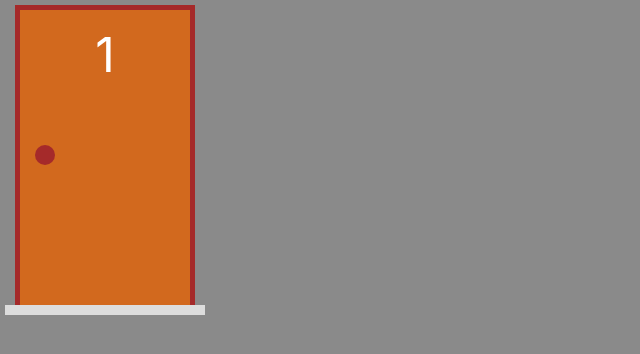
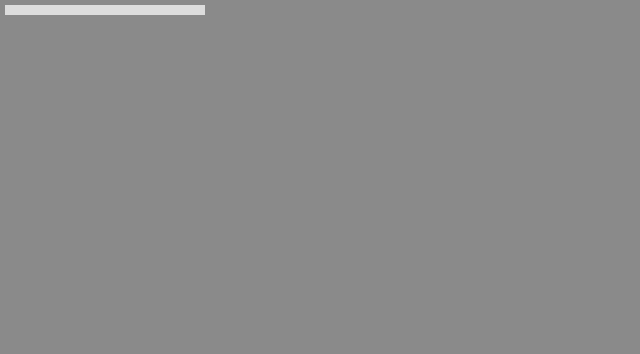
Before and after one commit to edsoncarlosdvp/cod3r-cursos-leonardo-leitao, a Next.js app in the folder game-doors/: page / in a window 1280 px wide. Shown: the top 354 px of the page, without its empty margins (0-640 px from the left). Built offline with nearby package versions, Linux system fonts and the light colour scheme.

Commit message:
Add events in the door #03

```diff
--- a/game-doors/src/components/Door/Door.tsx
+++ b/game-doors/src/components/Door/Door.tsx
@@ -1,3 +1,4 @@
+import { StylesProvider } from '@material-ui/core'
 import DoorModel from '../../model/DoorModel'
 import { Container, Frame, Content, NumberDoor, Knob, Selected, Floor } from './DoorStyles'
 
@@ -6,18 +7,49 @@ interface DoorProps {
     onChange: (newDoor: DoorModel) => void
 }
 
+const defaultStyle: {
+    borderTop: string
+    borderRight: string
+    borderLeft: string
+} = {
+    borderTop: '5px yellow solid',
+    borderRight: '5px yellow solid',
+    borderLeft: '5px yellow solid'
+}
+
+const newStyle: {
+    borderTop: string
+    borderRight: string
+    borderLeft: string
+} = {
+    borderTop: '5px brown solid',
+    borderRight: '5px brown solid',
+    borderLeft: '5px brown solid'
+}
+
 export const Door = (props: DoorProps): JSX.Element => {
-    const value = props.value
-    const selected = props.Selected ? props.Selected : ''
-    const changeSelected = e => props.onChange(value.changeSelected())
-    return (
-        <Container>
-            <Frame className={`${selected}`}>
+    const door = props.value
+    const selected = door.selected && !door.open ? styles.selected : ''
+    const changeSelected = e => props.onChange(door.changeSelected())
+    // const open = e => {
+    //     e.stopPropagation()
+    //     props.onChange(door.open())
+    // }
+
+    function renderDoor() {
+        return (
+            <Frame onClick={changeSelected}>
                 <Content>
-                    <NumberDoor>{value.num}</NumberDoor>
+                    <NumberDoor>{door.num}</NumberDoor>
                     <Knob />
                 </Content>
             </Frame>
+        )
+    }
+
+    return (
+        <Container>
+            {door.open ? false : renderDoor()}
             <Floor />
         </Container>
     )
--- a/game-doors/src/components/Door/DoorStyles.ts
+++ b/game-doors/src/components/Door/DoorStyles.ts
@@ -52,6 +52,11 @@ const Selected = styled.span<SelectedX>`
     border-right: 5px yellow solid;
     border-left: 5px yellow solid;
 `;
+// .Selected {
+//     borderTop: 5px yellow solid;
+//     borderRight: 5px yellow solid;
+//     borderLeft: 5px yellow solid;
+// }
 
 const Floor = styled.div`
     width: 100%;
```
